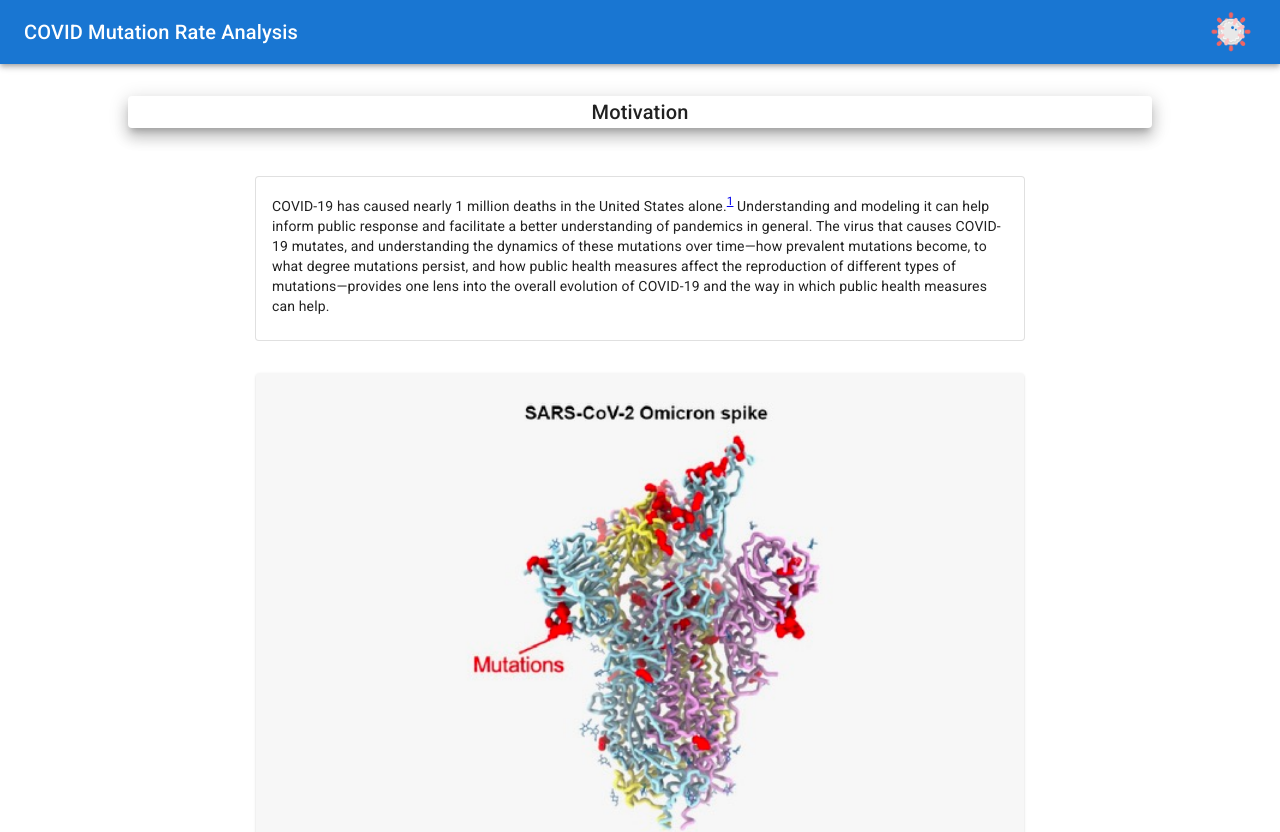
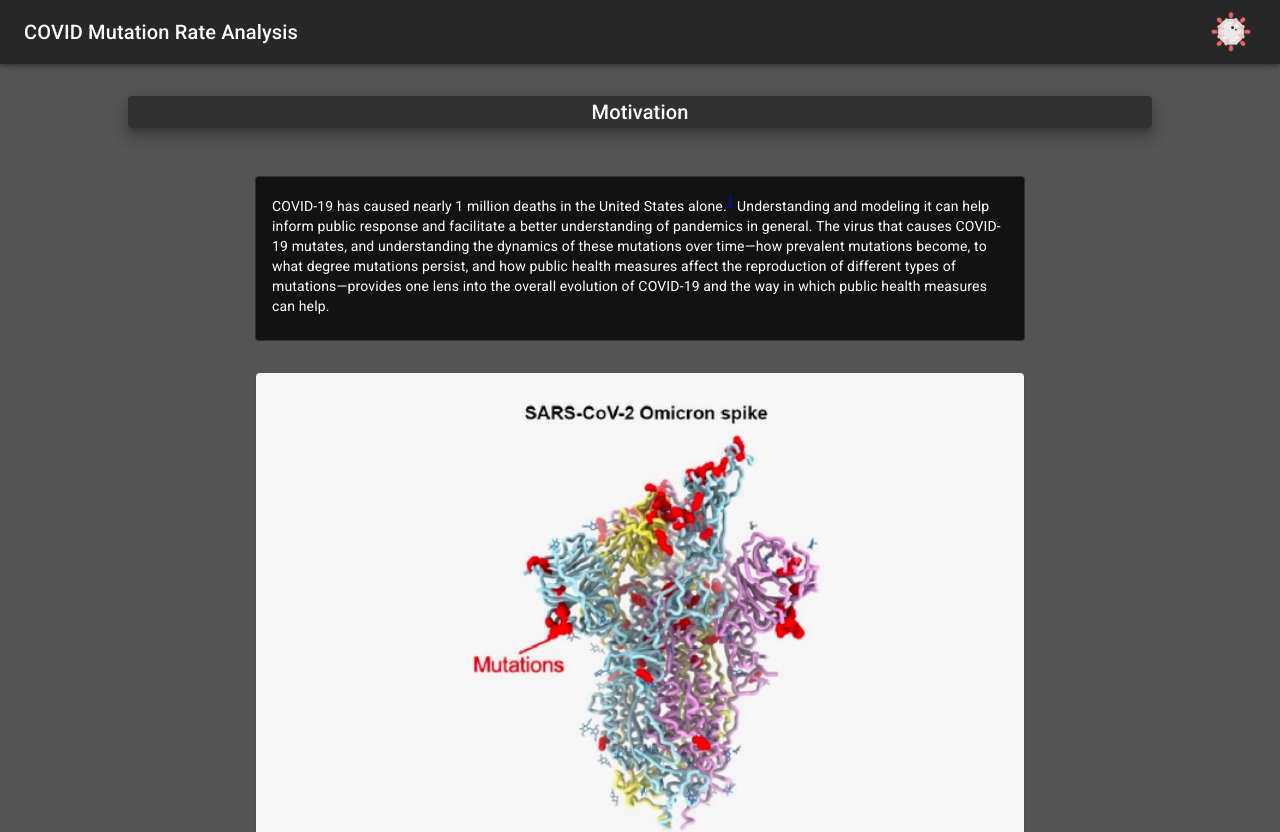
Before and after one commit to Zach332/COVIDMutationRateSite, a JavaScript app: page / in a window 1280 px wide. Shown: the top 832 px of the page. Built offline with nearby package versions, Linux system fonts and the light colour scheme; the HTML template or start-up script is replaced by a standard one.

Commit message:
Add theme

```diff
--- a/public/index.html
+++ b/public/index.html
@@ -30,7 +30,7 @@
     -->
     <title>COVID Mutation Rates</title>
   </head>
-  <body>
+  <body style="background-color:rgb(85, 85, 85);"></body>
     <noscript>You need to enable JavaScript to run this app.</noscript>
     <div id="root"></div>
     <!--
--- a/src/App.js
+++ b/src/App.js
@@ -12,10 +12,18 @@
 import Box from '@mui/material/Box';
 import CardActions from '@mui/material/CardActions';
 import Button from '@mui/material/Button';
+import { ThemeProvider, createTheme } from '@mui/material/styles';
+
+
+const theme = createTheme({
+    palette: {
+        mode: "dark"
+    }
+});
 
 function App() {
   return (
-    <div>
+    <ThemeProvider theme={theme}>
         <AppBar position="static">
             <Toolbar>
                 <Typography variant="h6" component="div" sx={{ flexGrow: 1 }}>
@@ -123,7 +131,7 @@
             </CardContent>
         </Card>
         </Box>
-    </div>
+    </ThemeProvider>
   );
 }
 
```
